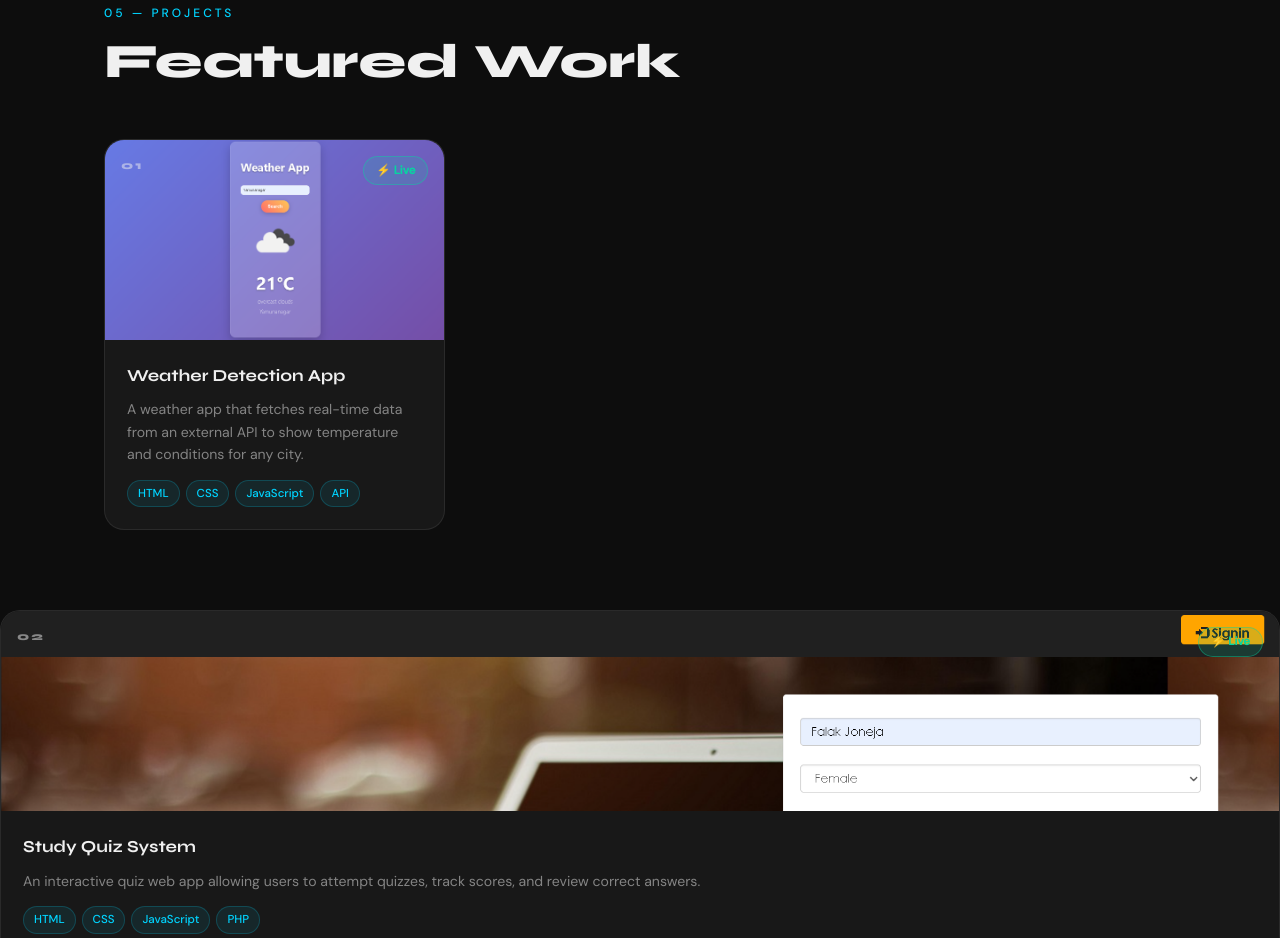
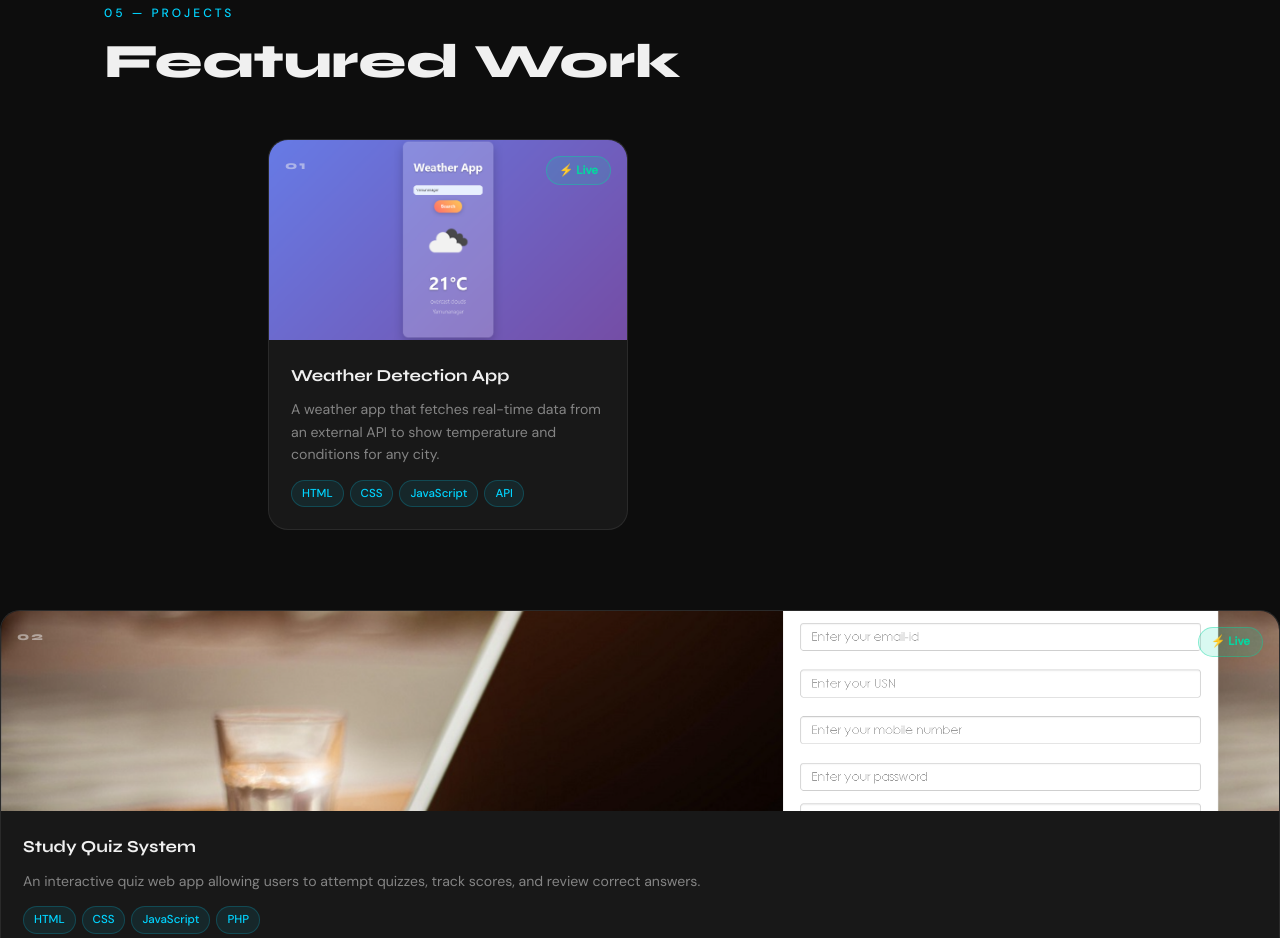
Before and after one commit to Falak2005/portfolio, a plain HTML site: page index.html in a window 1280 px wide. Shown: the part 4670-5608 px from the top of the page. Drawn offline with Linux system fonts and the light colour scheme.

Commit message:
fixed project image height

```diff
--- a/style.css
+++ b/style.css
@@ -477,8 +477,9 @@ header {
 .projects-section { background: var(--bg); }
 .projects-grid {
   display: grid;
-  grid-template-columns: repeat(auto-fill, minmax(320px, 1fr));
+  grid-template-columns: repeat(auto-fill, minmax(320px, 360px));
   gap: 24px;
+  justify-content: center;
 }
 .project-card {
   background: var(--card);
@@ -513,22 +514,12 @@ header {
   z-index: 2;
 }
 .project-image {
-  position: relative;
-  height: 200px !important;
-  max-height: 200px !important;
-  min-height: 200px !important;
-  overflow: hidden !important;
+  position: relative; height: 200px; overflow: hidden;
   background: var(--bg3);
-  flex-shrink: 0;
 }
 .project-image img {
-  width: 100%;
-  height: 200px !important;
-  max-height: 200px !important;
-  object-fit: cover;
-  object-position: top;
+  width: 100%; height: 100%; object-fit: cover;
   transition: transform 0.5s ease;
-  display: block;
 }
 .project-image.img-fallback { background: var(--bg3); }
 .project-card:hover .project-image img { transform: scale(1.08); }
```
